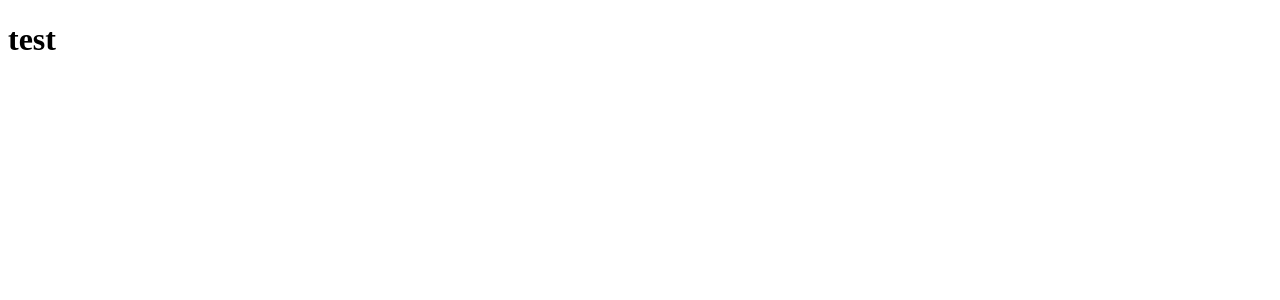
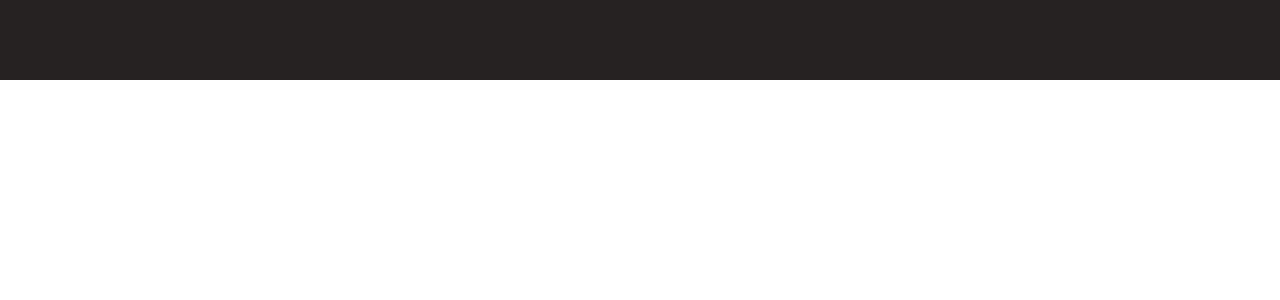
Before and after one commit to asbhogal/Personal-Portfolio-Site, a React app: page / in a window 1280 px wide. Shown: the top 300 px of the page. Built offline with nearby package versions, Linux system fonts and the light colour scheme; the HTML template or start-up script is replaced by a standard one.

Commit message:
started adding Navbar component and styling

```diff
--- a/src/components/App.jsx
+++ b/src/components/App.jsx
@@ -1,8 +1,11 @@
+import "../scss/index.scss";
+import Navbar from "../components/Navbar";
+
 const App = () => {
     return (
-        <div>
-            <h1>test</h1>
-        </div>
+        <>
+            <Navbar />
+        </>
     )
 }
 export default App;
--- /dev/null
+++ b/src/components/Navbar.jsx
@@ -0,0 +1,11 @@
+const Navbar = () => {
+    return (
+        <div className="Navbar">
+            <div className="HamburgerMenu"></div>
+            <div className="MainLogo"></div>
+            <div className="HireCTAButton"></div>
+        </div>
+    )
+}
+
+export default Navbar;
--- a/src/scss/_partials/_components/_header.scss
+++ b/src/scss/_partials/_components/_header.scss
@@ -0,0 +1,8 @@
+@use '../variables' as *;
+
+.Navbar {
+    display: grid;
+    background-color: $RaisinBlack-02;
+    width: auto;
+    height: 80.1px;
+}
--- a/src/scss/_partials/_components/_root.scss
+++ b/src/scss/_partials/_components/_root.scss
@@ -0,0 +1,3 @@
+#root {
+    display: grid;
+}
--- a/src/scss/_partials/_globals.scss
+++ b/src/scss/_partials/_globals.scss
@@ -0,0 +1,7 @@
+* {
+    margin: 0;
+    padding: 0;
+    &:is(&::after, &::before, *) {
+        box-sizing: border-box;
+    }
+}
--- a/src/scss/_partials/_variables.scss
+++ b/src/scss/_partials/_variables.scss
@@ -0,0 +1,12 @@
+/****** COLORS ******/
+
+$RaisinBlack-01: #222222;
+$RaisinBlack-02: #262222;
+$PineTree: #2d2c2c;
+$White: #ffffff;
+
+$ChineseViolet: #856187;
+$MountbattenPink: #98719D;
+$AfricanViolet: #B594C3;
+$Thistle: #D0BDDB;
+$Timberwolf: #DBDAD5;
--- a/src/scss/index.scss
+++ b/src/scss/index.scss
@@ -5,6 +5,5 @@
 @use '_partials/variables' as *;
 
 @use '_partials/_components/root' as *;
-@use '_partials/_components/container' as *;
 @use '_partials/_components/header' as *;
 @use '_partials/_components/body' as *;
```
